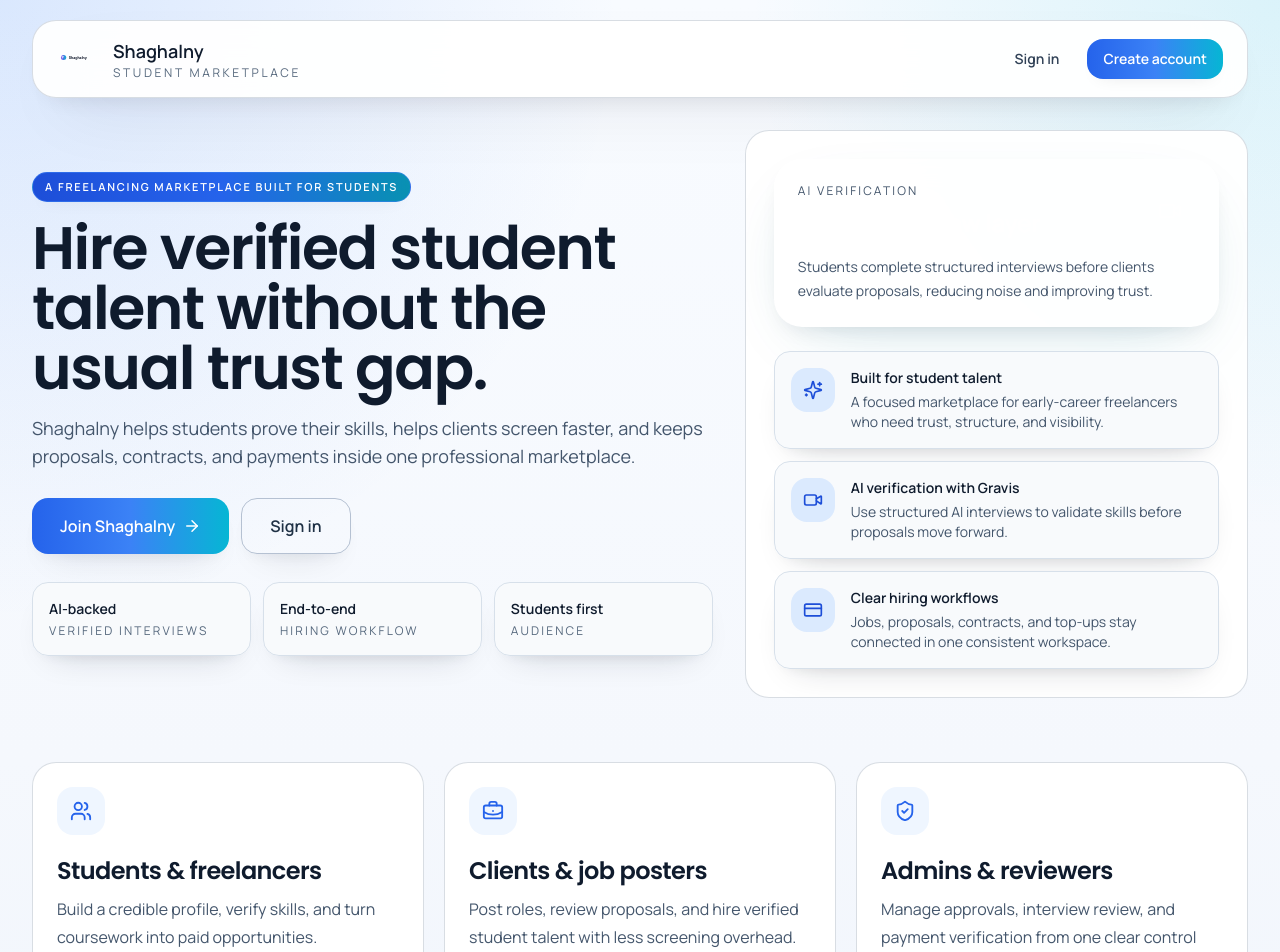
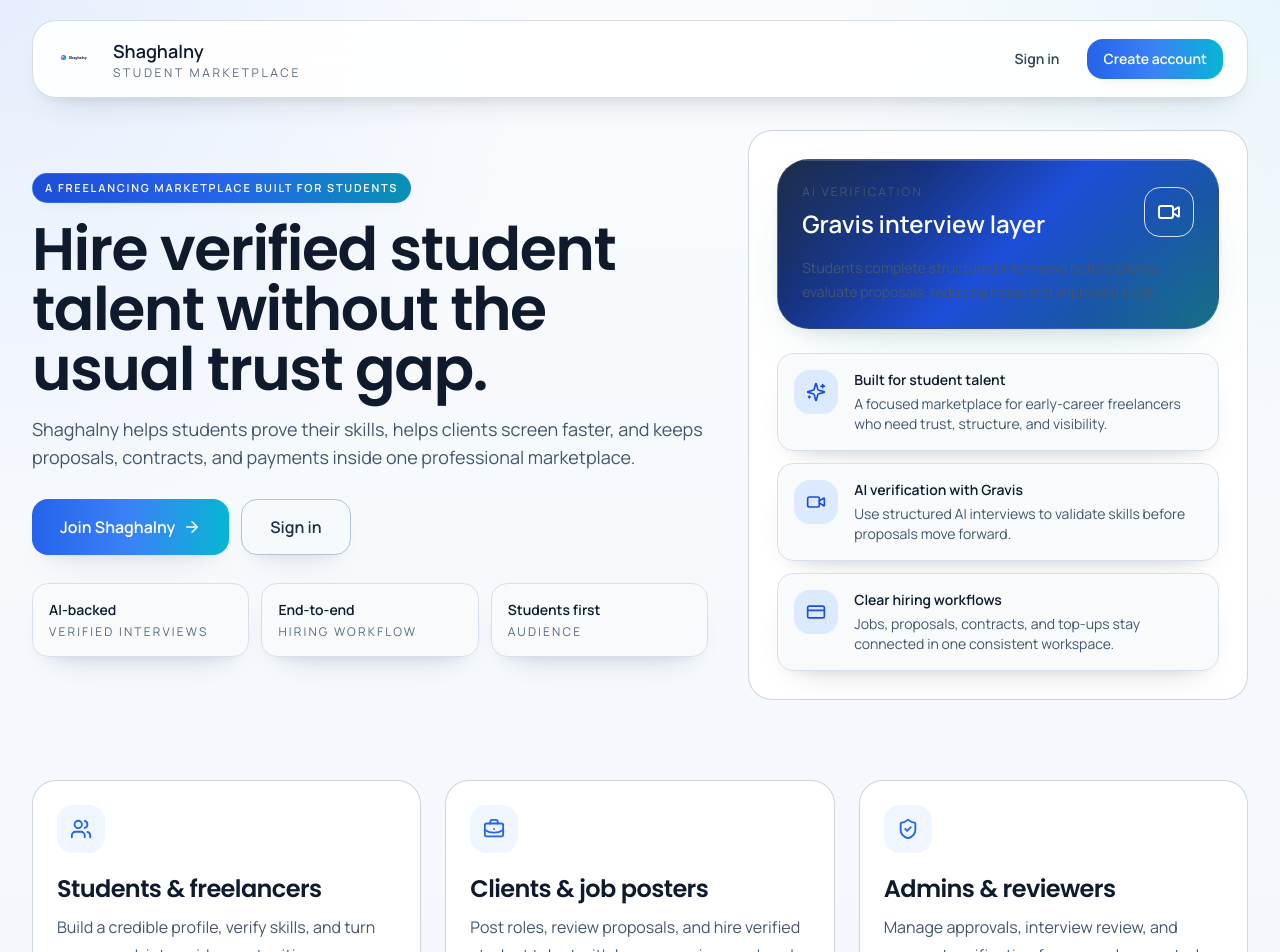
Before and after one commit to Mo7amed7osam/UniFreelance, a React (Vite) app in the folder frontend/: page / in a window 1280 px wide. Shown: the top 952 px of the page. Built offline with nearby package versions, Linux system fonts and the light colour scheme; no server answers.

Commit message:
feat: enhance UI components with improved spacing, styles, and interactivity

```diff
--- a/frontend/src/components/marketing/LandingPage.tsx
+++ b/frontend/src/components/marketing/LandingPage.tsx
@@ -96,7 +96,7 @@
       </header>
 
       <main className="page-container pb-20 pt-8">
-        <section className="grid gap-8 lg:grid-cols-[1.15fr_0.85fr] lg:items-center">
+        <section className="grid gap-10 lg:grid-cols-[1.15fr_0.85fr] lg:items-center">
           <div className="space-y-7">
             <div className="space-y-4">
               <Badge variant="brand" className="w-fit">
@@ -137,13 +137,13 @@
 
           <Card className="overflow-hidden p-0">
             <CardContent className="space-y-6 p-7">
-              <div className="rounded-[1.75rem] bg-gradient-to-br from-ink-950 via-brand-900 to-accent-900 p-6 text-white shadow-glass">
+              <div className="feature-highlight p-6 text-white">
                 <div className="flex items-center justify-between gap-3">
                   <div>
                     <p className="text-xs uppercase tracking-[0.18em] text-white/72">AI verification</p>
                     <p className="mt-2 text-2xl font-semibold text-white">Gravis interview layer</p>
                   </div>
-                  <div className="rounded-2xl border border-white/15 bg-white/10 p-3">
+                  <div className="rounded-2xl border border-white/18 bg-white/12 p-3">
                     <Video size={24} />
                   </div>
                 </div>
@@ -169,9 +169,9 @@
           </Card>
         </section>
 
-        <section className="mt-16 grid gap-5 lg:grid-cols-3">
+        <section className="mt-20 grid gap-6 lg:grid-cols-3">
           {roleHighlights.map((item) => (
-            <Card key={item.title}>
+            <Card key={item.title} className="interactive-card">
               <CardContent className="space-y-5">
                 <div className="flex h-12 w-12 items-center justify-center rounded-2xl bg-brand-50 text-brand-600 dark:bg-brand-400/10 dark:text-brand-200">
                   <item.icon size={22} />
--- a/frontend/src/components/student/SkillVerification.tsx
+++ b/frontend/src/components/student/SkillVerification.tsx
@@ -35,15 +35,15 @@
   };
 
   return (
-    <div className="space-y-8">
+    <div className="space-y-10">
       <PageHeader
         eyebrow="Mandatory verification"
         title="Skill verification interviews"
         description="Complete short AI-guided interviews to validate your strongest skills and improve hiring confidence for clients."
       />
 
-      <Card className="overflow-hidden bg-gradient-to-r from-ink-950 via-brand-900 to-accent-900 p-0 text-white dark:bg-gradient-to-r dark:from-[#07101d] dark:via-brand-900 dark:to-accent-900">
-        <CardContent className="grid gap-4 p-8 md:grid-cols-3">
+      <section className="feature-highlight text-white">
+        <CardContent className="relative grid gap-5 p-8 md:grid-cols-3 lg:p-10">
           {[
             {
               title: 'AI-guided interview',
@@ -61,19 +61,19 @@
               Icon: Sparkles,
             },
           ].map(({ title, body, Icon }) => (
-            <div key={title} className="rounded-2xl border border-white/16 bg-white/12 p-5 shadow-soft">
-              <div className="flex h-11 w-11 items-center justify-center rounded-2xl bg-white/16">
+            <div key={title} className="rounded-3xl border border-white/16 bg-white/14 p-6 shadow-soft backdrop-blur-sm">
+              <div className="flex h-12 w-12 items-center justify-center rounded-2xl bg-white/18">
                 <Icon size={20} />
               </div>
-              <p className="mt-4 text-lg font-semibold text-white">{title}</p>
+              <p className="mt-5 text-xl font-semibold text-white">{title}</p>
               <p className="mt-2 text-sm leading-6 text-white/84">{body}</p>
             </div>
           ))}
         </CardContent>
-      </Card>
+      </section>
 
       {isLoading ? (
-        <div className="grid gap-5 md:grid-cols-2 xl:grid-cols-3">
+        <div className="grid gap-6 md:grid-cols-2 xl:grid-cols-3">
           {Array.from({ length: 6 }).map((_, i) => (
             <Skeleton key={i} className="h-72 w-full rounded-3xl" />
           ))}
@@ -81,9 +81,9 @@
       ) : (skills || []).length === 0 ? (
         <EmptyState title="No skills available" description="Verification tracks will appear here once the skill library is ready." />
       ) : (
-        <div className="grid gap-5 md:grid-cols-2 xl:grid-cols-3">
+        <div className="grid gap-6 md:grid-cols-2 xl:grid-cols-3">
           {(skills || []).map((skill: any) => (
-            <Card key={skill._id} className="overflow-hidden p-0">
+            <Card key={skill._id} className="interactive-card overflow-hidden p-0">
               <CardHeader className="space-y-4 p-6">
                 <div className="flex items-start justify-between gap-3">
                   <CardTitle className="text-2xl">{skill.name}</CardTitle>
--- a/frontend/src/styles.css
+++ b/frontend/src/styles.css
@@ -8,17 +8,17 @@
   :root {
     color-scheme: light;
     --page-gradient:
-      radial-gradient(circle at top left, rgba(59, 130, 246, 0.16), transparent 28%),
-      radial-gradient(circle at top right, rgba(6, 182, 212, 0.12), transparent 24%),
-      linear-gradient(180deg, #f8fbff 0%, #f5f8fd 42%, #eaf1fb 100%);
+      radial-gradient(circle at top left, rgba(59, 130, 246, 0.1), transparent 24%),
+      radial-gradient(circle at top right, rgba(6, 182, 212, 0.07), transparent 20%),
+      linear-gradient(180deg, #f9fbfe 0%, #f5f8fc 44%, #edf3fa 100%);
     --surface-border: rgba(115, 133, 156, 0.28);
   }
 
   .dark {
     color-scheme: dark;
     --page-gradient:
-      radial-gradient(circle at top left, rgba(56, 189, 248, 0.14), transparent 28%),
-      radial-gradient(circle at top right, rgba(59, 130, 246, 0.18), transparent 22%),
+      radial-gradient(circle at top left, rgba(56, 189, 248, 0.1), transparent 24%),
+      radial-gradient(circle at top right, rgba(59, 130, 246, 0.12), transparent 20%),
       linear-gradient(180deg, #08111f 0%, #0b1424 56%, #0f1b2d 100%);
     --surface-border: rgba(159, 177, 201, 0.24);
   }
@@ -88,17 +88,24 @@
   }
 
   .glass-panel {
-    @apply rounded-3xl border shadow-card backdrop-blur-xl;
+    @apply rounded-3xl border shadow-soft backdrop-blur-xl;
     border-color: var(--surface-border);
-    background-color: rgba(255, 255, 255, 0.94);
+    background-color: rgba(255, 255, 255, 0.9);
   }
 
   .dark .glass-panel {
-    background-color: rgba(16, 32, 58, 0.92);
+    background-color: rgba(15, 29, 51, 0.88);
   }
 
   .card-surface {
-    @apply glass-panel;
+    @apply rounded-3xl border shadow-card;
+    border-color: rgba(115, 133, 156, 0.34);
+    background-color: rgba(255, 255, 255, 0.98);
+  }
+
+  .dark .card-surface {
+    border-color: rgba(159, 177, 201, 0.22);
+    background-color: rgba(18, 34, 58, 0.96);
   }
 
   .muted-panel {
@@ -117,6 +124,36 @@
   .kpi-card::before {
     content: '';
     @apply pointer-events-none absolute inset-x-0 top-0 h-1 bg-gradient-to-r from-brand-500 via-accent-400 to-brand-300;
+  }
+
+  .feature-highlight {
+    @apply relative overflow-hidden rounded-[2rem] border shadow-glass;
+    border-color: rgba(148, 163, 184, 0.22);
+    background-image:
+      radial-gradient(circle at top left, rgba(96, 165, 250, 0.16), transparent 32%),
+      radial-gradient(circle at bottom right, rgba(34, 211, 238, 0.14), transparent 28%),
+      linear-gradient(135deg, #0f172a 0%, #1d4ed8 52%, #155e75 100%);
+  }
+
+  .feature-highlight::after {
+    content: '';
+    @apply pointer-events-none absolute inset-0;
+    box-shadow: inset 0 1px 0 rgba(255, 255, 255, 0.18);
+  }
+
+  .interactive-card {
+    @apply transition-all duration-200;
+  }
+
+  .interactive-card:hover {
+    transform: translateY(-4px);
+    box-shadow: 0 34px 78px -36px rgba(15, 23, 42, 0.34), 0 18px 32px -24px rgba(37, 99, 235, 0.2);
+    border-color: rgba(59, 130, 246, 0.34);
+  }
+
+  .dark .interactive-card:hover {
+    box-shadow: 0 34px 78px -36px rgba(2, 8, 23, 0.62), 0 18px 36px -24px rgba(34, 211, 238, 0.2);
+    border-color: rgba(96, 165, 250, 0.28);
   }
 }
 
```
